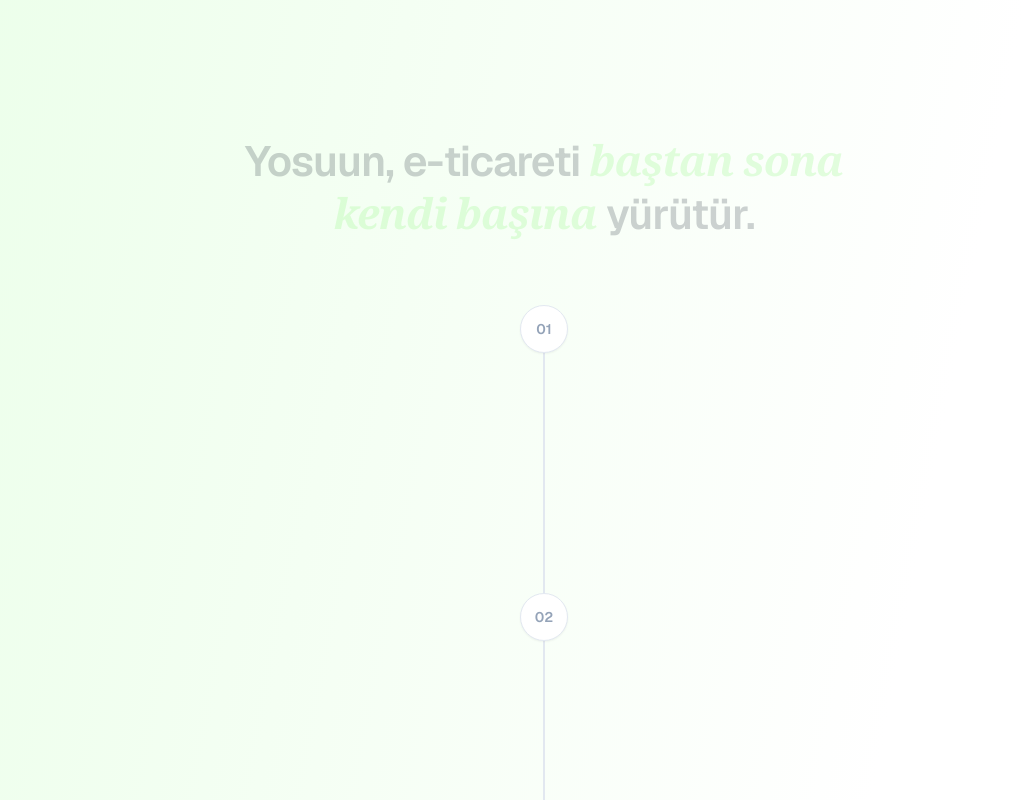
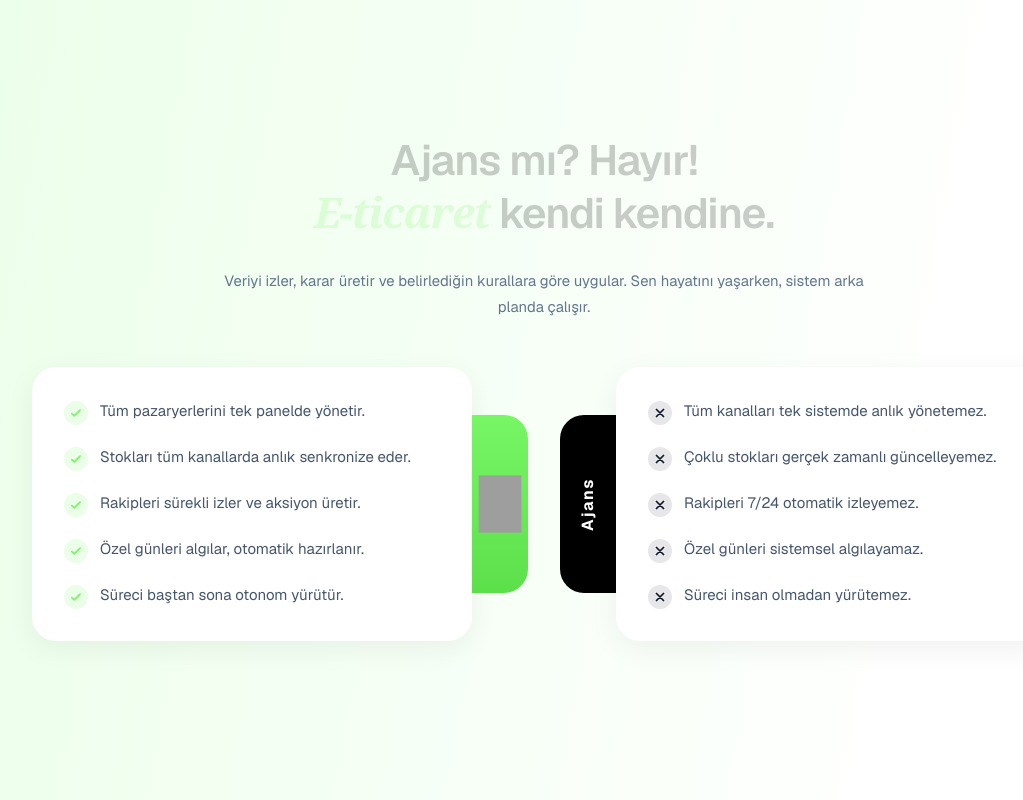
Before and after one commit to Alybefeygz/yosuun-landing-web-site, a Next.js app: page / in a window 1280 px wide. Shown: the part 820-1620 px from the top of the page, without its empty margins (96-1119 px from the left). Built offline with nearby package versions, Linux system fonts and the light colour scheme; grey boxes are pictures that could not be loaded.

Commit message:
add Ajans mı? section and change blue color to black

```diff
--- a/src/app/iletisim/page.tsx
+++ b/src/app/iletisim/page.tsx
@@ -186,8 +186,8 @@
         };
     }, [isContactExpanded]);
 
-    const navItems = ['Ana Sayfa', 'Nasıl Çalışır', 'Kimler İçin', 'Deneyimler', 'Demo', 'SSS'];
-    const sectionIds = ['ana-sayfa', 'nasil-calisir', 'kimler-icin', 'deneyimler', 'demo', 'sss'];
+    const navItems = ['Ana Sayfa', 'Ajans mı?', 'Nasıl Çalışır', 'Kimler İçin', 'Deneyimler', 'Demo', 'SSS'];
+    const sectionIds = ['ana-sayfa', 'ajans-mi', 'nasil-calisir', 'kimler-icin', 'deneyimler', 'demo', 'sss'];
 
     // Form states
     const [formData, setFormData] = useState({
@@ -379,6 +379,7 @@
                     {/* Desktop Navigation - 1400px ve üstü: tüm butonlar görünür */}
                     <div className="hidden min-[1400px]:flex items-center gap-1">
                         <button onClick={() => navigateToSection('ana-sayfa')} className="rounded-full px-5 py-2 text-sm font-medium transition whitespace-nowrap text-slate-600 hover:bg-white/50 hover:text-slate-900">Ana Sayfa</button>
+                        <button onClick={() => navigateToSection('ajans-mi')} className="rounded-full px-5 py-2 text-sm font-medium transition whitespace-nowrap text-slate-600 hover:bg-white/50 hover:text-slate-900">Ajans mı?</button>
                         <button onClick={() => navigateToSection('nasil-calisir')} className="rounded-full px-5 py-2 text-sm font-medium transition whitespace-nowrap text-slate-600 hover:bg-white/50 hover:text-slate-900">Nasıl Çalışır</button>
                         <button onClick={() => navigateToSection('kimler-icin')} className="rounded-full px-5 py-2 text-sm font-medium transition whitespace-nowrap text-slate-600 hover:bg-white/50 hover:text-slate-900">Kimler İçin</button>
                         <button onClick={() => navigateToSection('deneyimler')} className="rounded-full px-5 py-2 text-sm font-medium transition whitespace-nowrap text-slate-600 hover:bg-white/50 hover:text-slate-900">Deneyimler</button>
@@ -390,6 +391,7 @@
                     <div className="hidden min-[1000px]:block min-[1400px]:hidden overflow-hidden w-[338px]">
                         <div className="flex items-center gap-1">
                             <button onClick={() => navigateToSection('ana-sayfa')} className="rounded-full py-2 text-sm font-medium transition-colors whitespace-nowrap flex-shrink-0 w-[110px] text-center text-slate-600 hover:bg-white/50 hover:text-slate-900">Ana Sayfa</button>
+                            <button onClick={() => navigateToSection('ajans-mi')} className="rounded-full py-2 text-sm font-medium transition-colors whitespace-nowrap flex-shrink-0 w-[110px] text-center text-slate-600 hover:bg-white/50 hover:text-slate-900">Ajans mı?</button>
                             <button onClick={() => navigateToSection('nasil-calisir')} className="rounded-full py-2 text-sm font-medium transition-colors whitespace-nowrap flex-shrink-0 w-[110px] text-center text-slate-600 hover:bg-white/50 hover:text-slate-900">Nasıl Çalışır</button>
                             <button onClick={() => navigateToSection('kimler-icin')} className="rounded-full py-2 text-sm font-medium transition-colors whitespace-nowrap flex-shrink-0 w-[110px] text-center text-slate-600 hover:bg-white/50 hover:text-slate-900">Kimler İçin</button>
                             <button onClick={() => navigateToSection('deneyimler')} className="rounded-full py-2 text-sm font-medium transition-colors whitespace-nowrap flex-shrink-0 w-[110px] text-center text-slate-600 hover:bg-white/50 hover:text-slate-900">Deneyimler</button>
--- a/src/app/kullanici-hikayesi/page.tsx
+++ b/src/app/kullanici-hikayesi/page.tsx
@@ -100,8 +100,8 @@
         };
     }, [isContactExpanded]);
 
-    const navItems = ['Ana Sayfa', 'Nasıl Çalışır', 'Kimler İçin', 'Deneyimler', 'Demo', 'SSS'];
-    const sectionIds = ['ana-sayfa', 'nasil-calisir', 'kimler-icin', 'deneyimler', 'demo', 'sss'];
+    const navItems = ['Ana Sayfa', 'Ajans mı?', 'Nasıl Çalışır', 'Kimler İçin', 'Deneyimler', 'Demo', 'SSS'];
+    const sectionIds = ['ana-sayfa', 'ajans-mi', 'nasil-calisir', 'kimler-icin', 'deneyimler', 'demo', 'sss'];
     const navigateToSection = (sectionId: string) => {
         router.push(`/?scrollTo=${sectionId}`);
     };
@@ -158,6 +158,7 @@
                     {/* Desktop Navigation - 1400px ve üstü: tüm butonlar görünür */}
                     <div className="hidden min-[1400px]:flex items-center gap-1">
                         <button onClick={() => navigateToSection('ana-sayfa')} className="rounded-full px-5 py-2 text-sm font-medium transition whitespace-nowrap text-slate-600 hover:bg-white/50 hover:text-slate-900">Ana Sayfa</button>
+                        <button onClick={() => navigateToSection('ajans-mi')} className="rounded-full px-5 py-2 text-sm font-medium transition whitespace-nowrap text-slate-600 hover:bg-white/50 hover:text-slate-900">Ajans mı?</button>
                         <button onClick={() => navigateToSection('nasil-calisir')} className="rounded-full px-5 py-2 text-sm font-medium transition whitespace-nowrap text-slate-600 hover:bg-white/50 hover:text-slate-900">Nasıl Çalışır</button>
                         <button onClick={() => navigateToSection('kimler-icin')} className="rounded-full px-5 py-2 text-sm font-medium transition whitespace-nowrap text-slate-600 hover:bg-white/50 hover:text-slate-900">Kimler İçin</button>
                         <button onClick={() => navigateToSection('deneyimler')} className="rounded-full px-5 py-2 text-sm font-medium transition whitespace-nowrap text-slate-600 hover:bg-white/50 hover:text-slate-900">Deneyimler</button>
@@ -169,6 +170,7 @@
                     <div className="hidden min-[1000px]:block min-[1400px]:hidden overflow-hidden w-[338px]">
                         <div className="flex items-center gap-1">
                             <button onClick={() => navigateToSection('ana-sayfa')} className="rounded-full py-2 text-sm font-medium transition-colors whitespace-nowrap flex-shrink-0 w-[110px] text-center text-slate-600 hover:bg-white/50 hover:text-slate-900">Ana Sayfa</button>
+                            <button onClick={() => navigateToSection('ajans-mi')} className="rounded-full py-2 text-sm font-medium transition-colors whitespace-nowrap flex-shrink-0 w-[110px] text-center text-slate-600 hover:bg-white/50 hover:text-slate-900">Ajans mı?</button>
                             <button onClick={() => navigateToSection('nasil-calisir')} className="rounded-full py-2 text-sm font-medium transition-colors whitespace-nowrap flex-shrink-0 w-[110px] text-center text-slate-600 hover:bg-white/50 hover:text-slate-900">Nasıl Çalışır</button>
                             <button onClick={() => navigateToSection('kimler-icin')} className="rounded-full py-2 text-sm font-medium transition-colors whitespace-nowrap flex-shrink-0 w-[110px] text-center text-slate-600 hover:bg-white/50 hover:text-slate-900">Kimler İçin</button>
                             <button onClick={() => navigateToSection('deneyimler')} className="rounded-full py-2 text-sm font-medium transition-colors whitespace-nowrap flex-shrink-0 w-[110px] text-center text-slate-600 hover:bg-white/50 hover:text-slate-900">Deneyimler</button>
--- a/src/app/page.tsx
+++ b/src/app/page.tsx
@@ -7,6 +7,7 @@
 
 const navItems = [
   "Ana Sayfa",
+  "Ajans mı?",
   "Nasıl Çalışır",
   "Kimler İçin",
   "Deneyimler",
@@ -321,7 +322,7 @@
     };
   }, [start, end]);
 
-  const baseColor = "28,42,60";
+  const baseColor = "0,0,0";
 
   return (
     <div ref={ref} className={className} style={{ lineHeight: "1.2" }}>
@@ -476,6 +477,20 @@
     []
   );
 
+  const textSegments8 = [
+    { text: "Ajans mı? Hayır!\n" },
+    { text: "E-ticaret", className: "font-serif italic", color: "120, 246, 102" },
+    { text: " kendi kendine." },
+  ];
+
+  const allChars8 = useMemo(
+    () =>
+      textSegments8.flatMap((seg) =>
+        seg.text.split("").map((char) => ({ char, className: seg.className, color: seg.color }))
+      ),
+    []
+  );
+
 
   const [revealProgress2, setRevealProgress2] = useState(0);
   const revealRef2 = useRef<HTMLHeadingElement | null>(null);
@@ -489,6 +504,8 @@
   const revealRef6 = useRef<HTMLHeadingElement | null>(null);
   const [revealProgress7, setRevealProgress7] = useState(0);
   const revealRef7 = useRef<HTMLHeadingElement | null>(null);
+  const [revealProgress8, setRevealProgress8] = useState(0);
+  const revealRef8 = useRef<HTMLHeadingElement | null>(null);
   const timelineRef = useRef<HTMLDivElement | null>(null);
   const [timelineTop, setTimelineTop] = useState<number>(9999);
   const [openFaqs, setOpenFaqs] = useState<boolean[]>(faqs.map(() => false));
@@ -501,6 +518,8 @@
   const { ref: servicesRef, isInView: isServicesVisible } = useInView({ threshold: 0.1 });
   const { ref: ctaRef, isInView: isCtaVisible } = useInView({ threshold: 0.1 });
   const { ref: howItWorksHeadingRef, isInView: isHowItWorksHeadingVisible } = useInView({ threshold: 0.1 });
+  const { ref: newSectionHeadingRef, isInView: isNewSectionHeadingVisible } = useInView({ threshold: 0.1 });
+  const { ref: newSectionContentRef, isInView: isNewSectionContentVisible } = useInView({ threshold: 0.1 });
   const { ref: testimonialsHeadingRef, isInView: isTestimonialsHeadingVisible } = useInView({ threshold: 0.1 });
   const { ref: testimonialsContentRef, isInView: isTestimonialsContentVisible } = useInView({ threshold: 0.1 });
   const { ref: demoHeadingRef, isInView: isDemoHeadingVisible } = useInView({ threshold: 0.1 });
@@ -531,7 +550,7 @@
     }
   };
 
-  const sectionIds = ['ana-sayfa', 'nasil-calisir', 'kimler-icin', 'deneyimler', 'demo', 'sss'];
+  const sectionIds = ['ana-sayfa', 'ajans-mi', 'nasil-calisir', 'kimler-icin', 'deneyimler', 'demo', 'sss'];
 
   const scrollToSection = (idx: number) => {
     // Ana sayfaya tıklanınca sadece scroll yap, animasyonu yeniden tetikleme
@@ -544,7 +563,7 @@
       const elementPosition = section.getBoundingClientRect().top + window.scrollY;
 
       // Navbar yüksekliği için offset
-      const navbarHeight = 180;
+      const navbarHeight = 100;
 
       // Eğer bölüm viewport'tan kısa ise: ortalayarak göster
       // Eğer bölüm viewport'tan uzun ise: başlığı navbar altında göster
@@ -583,7 +602,7 @@
             const sectionHeight = sectionRect.height;
             const elementPosition = section.getBoundingClientRect().top + window.scrollY;
 
-            const navbarHeight = 180;
+            const navbarHeight = 100;
 
             let scrollPosition;
             if (sectionHeight <= viewportHeight * 0.7) {
@@ -635,6 +654,7 @@
       updateReveal(revealRef5, setRevealProgress5);
       updateReveal(revealRef6, setRevealProgress6);
       updateReveal(revealRef7, setRevealProgress7);
+      updateReveal(revealRef8, setRevealProgress8);
 
       if (timelineRef.current) {
         setTimelineTop(timelineRef.current.getBoundingClientRect().top);
@@ -668,11 +688,12 @@
   useEffect(() => {
     const sectionData = [
       { id: 'ana-sayfa', index: 0 },
-      { id: 'nasil-calisir', index: 1 },
-      { id: 'kimler-icin', index: 2 },
-      { id: 'deneyimler', index: 3 },
-      { id: 'demo', index: 4 },
-      { id: 'sss', index: 5 },
+      { id: 'ajans-mi', index: 1 },
+      { id: 'nasil-calisir', index: 2 },
+      { id: 'kimler-icin', index: 3 },
+      { id: 'deneyimler', index: 4 },
+      { id: 'demo', index: 5 },
+      { id: 'sss', index: 6 },
     ];
 
     const visibilityMap = new Map<string, number>();
@@ -850,7 +871,7 @@
                   const section = activeSection === -1 ? 0 : activeSection;
                   const itemWidth = 114; // 110px buton + 4px gap
                   if (section <= 1) return 0;
-                  if (section >= 4) return -(4 * itemWidth);
+                  if (section >= 5) return -(5 * itemWidth);
                   return -((section - 1) * itemWidth);
                 })()
                   }px)`
@@ -962,7 +983,7 @@
           </Link>
         </div>
       </header>
-      <div id="ana-sayfa" className="mx-auto flex min-h-screen w-full max-w-6xl flex-col container-padding pb-4 pt-10">
+      <div id="ana-sayfa" className="mx-auto flex min-h-screen w-full max-w-6xl flex-col container-padding pt-10">
 
         <main className="flex flex-1 flex-col items-center text-center">
           <div className="flex flex-1 flex-col items-center justify-center gap-6 w-full translate-y-16">
@@ -978,7 +999,7 @@
                   </span>
                 ))}
               </p>
-              <p className="max-w-4xl heading-hero leading-tight tracking-tight text-slate-800">
+              <p className="max-w-4xl heading-hero leading-tight tracking-tight text-black">
                 <span className="font-serif italic text-black">
                   {"E-ticaret sessizce çalışsın".split("").map((char, i) => (
                     <span
@@ -1098,6 +1119,130 @@
         </main>
       </div>
 
+      {/* Ajans mı? Hayır! Hayır! Section */}
+      <section id="ajans-mi" className="mx-auto section-spacing w-full max-w-6xl container-padding scroll-mt-[180px] min-[724px]:scroll-mt-[200px] min-[1500px]:scroll-mt-[250px]">
+        <div
+          ref={newSectionHeadingRef}
+          className="flex flex-col items-center gap-3 text-center"
+        >
+          <h2
+            ref={revealRef8}
+            className={`max-w-full whitespace-pre-line heading-section font-semibold leading-tight tracking-tight text-slate-800 ${isNewSectionHeadingVisible ? "animate-slide-in-up" : "opacity-0"}`}
+            style={{ animationDelay: "0.3s" }}
+          >
+            {allChars8.map((item, idx) => {
+              const totalChars = allChars8.length;
+              const step = 0.85 / totalChars;
+              const perChar = Math.min(
+                1,
+                Math.max(0, (revealProgress8 - idx * step) / 0.05)
+              );
+              const alpha = 0.2 + perChar * 0.8;
+              const baseRgb = item.color || "0, 0, 0";
+              return (
+                <span
+                  key={idx}
+                  className={item.className}
+                  style={{
+                    color: `rgba(${baseRgb}, ${alpha})`,
+                    transition: "color 120ms ease-out",
+                  }}
+                >
+                  {item.char}
+                </span>
+              );
+            })}
+          </h2>
+          <p
+            className={`mt-4 max-w-2xl text-responsive text-slate-500 ${isNewSectionHeadingVisible ? "animate-slide-in-up" : "opacity-0"}`}
+            style={{ animationDelay: "0.5s" }}
+          >
+            Veriyi izler, karar üretir ve belirlediğin kurallara göre uygular. Sen hayatını yaşarken, sistem arka planda çalışır.
+          </p>
+        </div>
+
+        {/* Do / Don't Karşılaştırma Kartları */}
+        <div
+          ref={newSectionContentRef}
+          className="mt-12 grid grid-cols-1 md:grid-cols-2 gap-6 sm:gap-8 w-full max-w-5xl mx-auto"
+        >
+          {/* Sol Kart — DO (Yosuun) */}
+          <div
+            className={`relative transition-all duration-500 ${isNewSectionContentVisible ? "animate-slide-in-up" : "opacity-0"}`}
+            style={{ animationDelay: "0.1s" }}
+          >
+            <div className="flex flex-col-reverse md:flex-row h-full items-stretch">
+              {/* İçerik */}
+              <div className="flex-1 p-6 sm:p-8 space-y-5 bg-white rounded-[24px] shadow-[0_8px_30px_rgba(0,0,0,0.06)]">
+                {[
+                  "Tüm pazaryerlerini tek panelde yönetir.",
+                  "Stokları tüm kanallarda anlık senkronize eder.",
+                  "Rakipleri sürekli izler ve aksiyon üretir.",
+                  "Özel günleri algılar, otomatik hazırlanır.",
+                  "Süreci baştan sona otonom yürütür.",
+                ].map((text, i) => (
+                  <div key={i} className="flex items-start gap-3">
+                    <div className="mt-0.5 flex-shrink-0 grid h-5 w-5 sm:h-6 sm:w-6 place-items-center rounded-full bg-[#78f666]/15">
+                      <svg viewBox="0 0 24 24" className="h-3 w-3 sm:h-3.5 sm:w-3.5 text-[#78f666]" fill="none" stroke="currentColor" strokeWidth="3" strokeLinecap="round" strokeLinejoin="round">
+                        <path d="m5 13 4 4 10-10" />
+                      </svg>
+                    </div>
+                    <p className="text-sm sm:text-[15px] text-slate-600 leading-relaxed">{text}</p>
+                  </div>
+                ))}
+              </div>
+              {/* Yeşil Bar — Mobilde Üst, Masaüstünde Sağ Kenar */}
+              <div className="relative h-12 w-full md:h-auto md:w-14 flex-shrink-0 flex items-center justify-center overflow-visible">
+                <div className="h-full w-[65%] md:w-full md:h-[65%] rounded-tl-[24px] rounded-tr-[24px] rounded-bl-none rounded-br-none md:rounded-tl-none md:rounded-bl-none md:rounded-tr-[24px] md:rounded-br-[24px] flex items-center justify-center overflow-visible" style={{ background: "linear-gradient(180deg, #78f666 0%, #5ce04a 100%)" }}>
+                  <img
+                    src="https://hscaphuhndggoryhceoz.supabase.co/storage/v1/object/public/foto/yatay-logo.png"
+                    alt="Yosuun"
+                    className="max-w-none h-8 sm:h-9 md:rotate-90 scale-[1.2] object-contain"
+                  />
+                </div>
+              </div>
+            </div>
+          </div>
+
+          {/* Sağ Kart — DON'T (Ajans) */}
+          <div
+            className={`relative transition-all duration-500 ${isNewSectionContentVisible ? "animate-slide-in-up" : "opacity-0"}`}
+            style={{ animationDelay: "0.25s" }}
+          >
+            <div className="flex flex-col md:flex-row h-full items-stretch">
+              {/* Siyah Bar — Mobilde Üst, Masaüstünde Sol Kenar */}
+              <div className="relative h-12 w-full md:h-auto md:w-14 flex-shrink-0 flex items-center justify-center">
+                <div className="h-full w-[65%] md:w-full md:h-[65%] rounded-tl-[24px] rounded-tr-[24px] rounded-bl-none rounded-br-none md:rounded-tl-[24px] md:rounded-bl-[24px] md:rounded-tr-none md:rounded-br-none flex items-center justify-center gap-3" style={{ background: "#000000" }}>
+                  <span
+                    className="text-white font-bold text-sm sm:text-base tracking-widest md:rotate-180 md:[writing-mode:vertical-rl]">
+                    Ajans
+                  </span>
+                </div>
+              </div>
+              {/* İçerik */}
+              <div className="flex-1 p-6 sm:p-8 space-y-5 bg-white rounded-[24px] shadow-[0_8px_30px_rgba(0,0,0,0.06)]">
+                {[
+                  "Tüm kanalları tek sistemde anlık yönetemez.",
+                  "Çoklu stokları gerçek zamanlı güncelleyemez.",
+                  "Rakipleri 7/24 otomatik izleyemez.",
+                  "Özel günleri sistemsel algılayamaz.",
+                  "Süreci insan olmadan yürütemez.",
+                ].map((text, i) => (
+                  <div key={i} className="flex items-start gap-3">
+                    <div className="mt-0.5 flex-shrink-0 grid h-5 w-5 sm:h-6 sm:w-6 place-items-center rounded-full bg-slate-900/10">
+                      <svg viewBox="0 0 24 24" className="h-3 w-3 sm:h-3.5 sm:w-3.5 text-slate-900" fill="none" stroke="currentColor" strokeWidth="3" strokeLinecap="round" strokeLinejoin="round">
+                        <path d="M18 6 6 18M6 6l12 12" />
+                      </svg>
+                    </div>
+                    <p className="text-sm sm:text-[15px] text-slate-600 leading-relaxed">{text}</p>
+                  </div>
+                ))}
+              </div>
+            </div>
+          </div>
+        </div>
+      </section>
+
       <section id="nasil-calisir" className="mx-auto section-spacing w-full max-w-6xl container-padding scroll-mt-[180px] min-[724px]:scroll-mt-[200px] min-[1500px]:scroll-mt-[250px]">
         <div
           ref={howItWorksHeadingRef}
@@ -1116,7 +1261,7 @@
                 Math.max(0, (revealProgress3 - idx * step) / 0.05)
               );
               const alpha = 0.2 + perChar * 0.8;
-              const baseRgb = item.color || "15, 23, 42";
+              const baseRgb = item.color || "0, 0, 0";
               return (
                 <span
                   key={idx}
@@ -1177,7 +1322,7 @@
                 <div
                   className={`grid place-items-center rounded-full font-semibold shadow-sm z-10 transition-all duration-300 ${step === "06" ? "timeline-circle-large-responsive overflow-visible" : "timeline-circle-responsive"}`}
                   style={{
-                    backgroundColor: isActive ? (step === "06" ? "#78f666" : "#0f172a") : "#ffffff",
+                    backgroundColor: isActive ? (step === "06" ? "#78f666" : "#000000") : "#ffffff",
                     color: isActive ? "#ffffff" : "#94a3b8",
                     borderWidth: isActive ? 0 : 1,
                     borderColor: "#e2e8f0",
@@ -1198,7 +1343,7 @@
                 {idx < arr.length - 1 && (
                   <div className={`relative w-0.5 bg-slate-200 overflow-visible ${idx === 4 ? "timeline-line-last-responsive" : "timeline-line-responsive"}`}>
                     <div
-                      className="absolute top-0 left-0 w-full bg-slate-900"
+                      className="absolute top-0 left-0 w-full bg-black"
                       style={{ height: `${lineFill * 100}%` }}
                     />
                     {/* Animated Card */}
@@ -1290,7 +1435,7 @@
                 Math.max(0, (revealProgress2 - idx * step) / 0.05)
               );
               const alpha = 0.2 + perChar * 0.8;
-              const baseRgb = item.color || "15, 23, 42";
+              const baseRgb = item.color || "0, 0, 0";
               return (
                 <span
                   key={idx}
@@ -1384,7 +1529,7 @@
                 Math.max(0, (revealProgress4 - idx * step) / 0.05)
               );
               const alpha = 0.2 + perChar * 0.8;
-              const baseRgb = item.color || "15, 23, 42";
+              const baseRgb = item.color || "0, 0, 0";
               return (
                 <span
                   key={idx}
@@ -1466,7 +1611,7 @@
                 Math.max(0, (revealProgress5 - idx * step) / 0.05)
               );
               const alpha = 0.2 + perChar * 0.8;
-              const baseRgb = item.color || "15, 23, 42";
+              const baseRgb = item.color || "0, 0, 0";
               return (
                 <span
                   key={idx}
@@ -1602,7 +1747,7 @@
                   Math.max(0, (revealProgress6 - idx * step) / 0.05)
                 );
                 const alpha = 0.2 + perChar * 0.8;
-                const baseRgb = item.color || "28, 42, 60";
+                const baseRgb = item.color || "0, 0, 0";
                 return (
                   <span
                     key={idx}
@@ -1669,7 +1814,7 @@
           >
             {allChars7.map((item, idx) => {
               const alpha = 1;
-              const baseRgb = item.color || "15, 23, 42";
+              const baseRgb = item.color || "0, 0, 0";
               return (
                 <span
                   key={idx}
```
